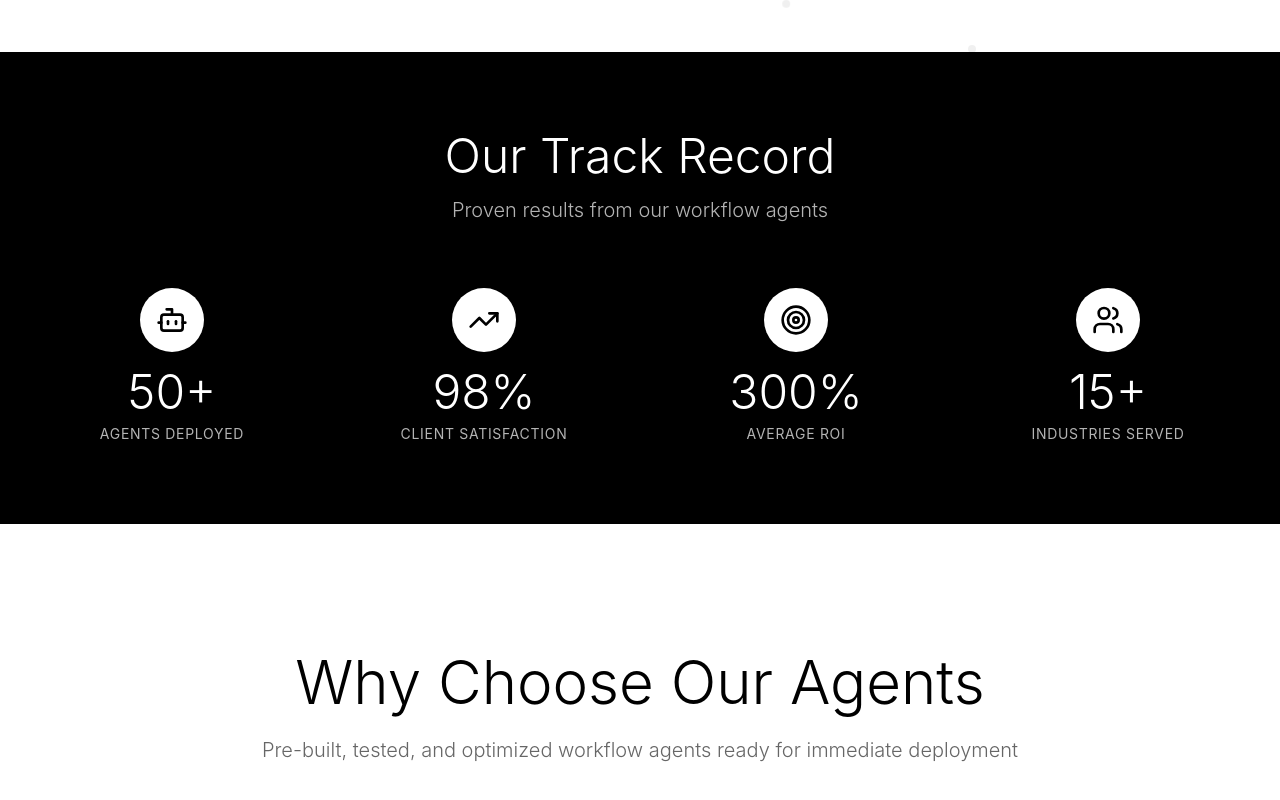
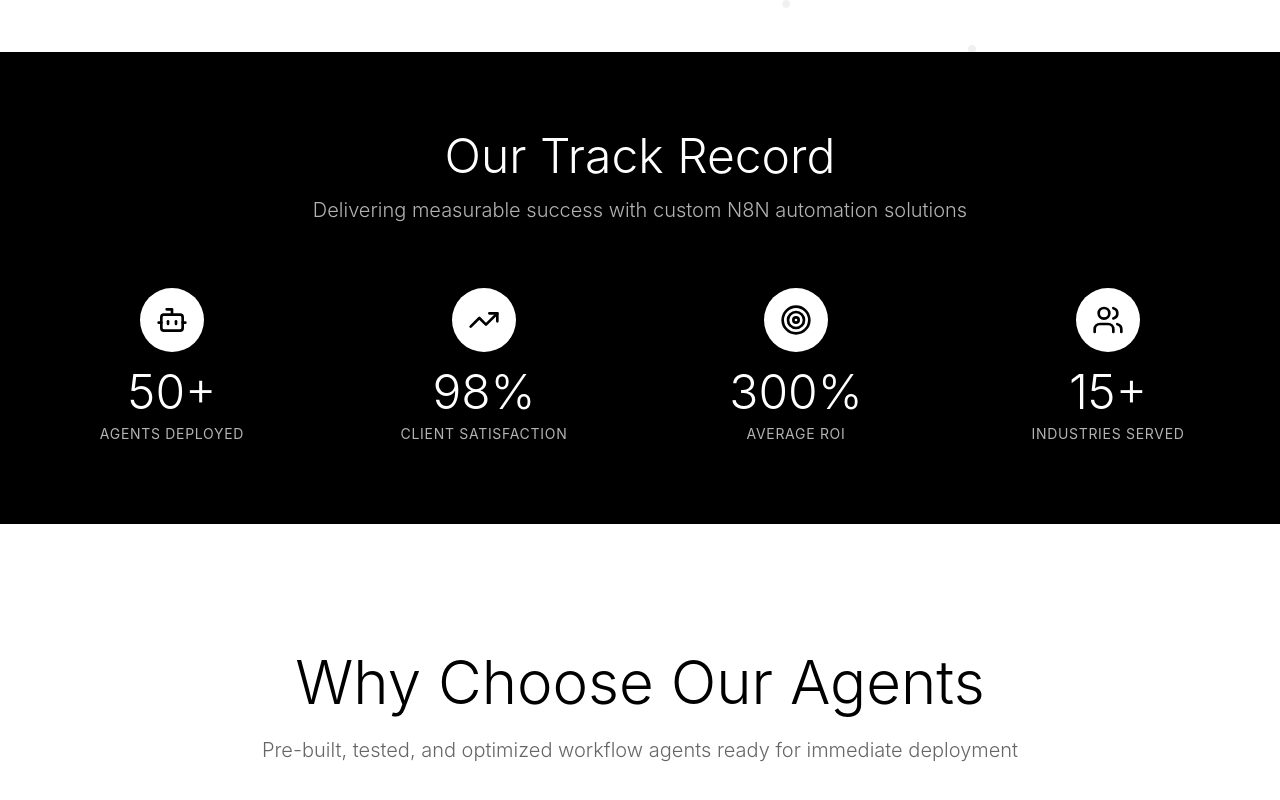
Before and after one commit to khalidumar29/landing-page-nutshellbytes, a Next.js app: page /n8n in a window 1280 px wide. Shown: the part 854-1654 px from the top of the page. Built offline with nearby package versions, Linux system fonts and the light colour scheme.

Commit message:
feat(n8n): Step 3 - Improve business metrics section description

```diff
--- a/src/app/n8n/page.tsx
+++ b/src/app/n8n/page.tsx
@@ -505,7 +505,7 @@
               Our Track Record
             </h2>
             <p className='text-xl text-white/70 font-light'>
-              Proven results from our workflow agents
+              Delivering measurable success with custom N8N automation solutions
             </p>
           </div>
 
```
